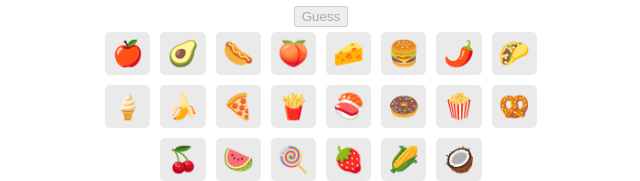
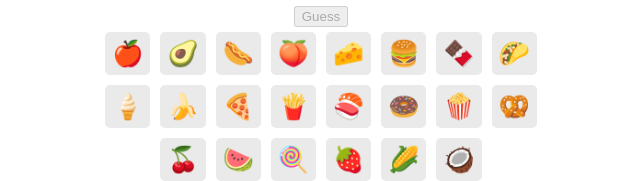
Before and after one commit to D3lyth/milestone_project2, a plain HTML site: page index.html in a window 1280 px wide. Shown: the part 620-801 px from the top of the page, 319-959 px from the left. Drawn offline with Linux system fonts and the light colour scheme.

Commit message:
Fix - changed chilli to a chocolate emoji

```diff
--- a/index.html
+++ b/index.html
@@ -42,7 +42,7 @@
         <button class="key">🍑</button>
         <button class="key">🧀</button>
         <button class="key">🍔</button>
-        <button class="key">🌶️</button>
+        <button class="key">🍫</button>
         <button class="key">🌮</button>
         <button class="key">🍦</button>
         <button class="key">🍌</button>
```
